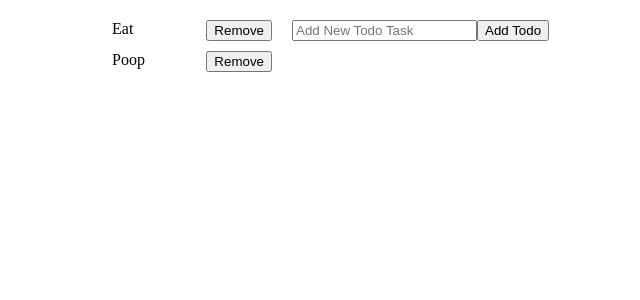
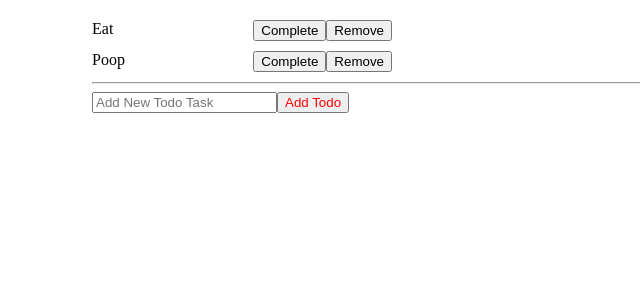
Before and after one commit to mtleonard120/vue-practice, a Vue app: page / in a window 1280 px wide. Shown: the top 300 px of the page, without its empty margins (48-688 px from the left). Built offline with nearby package versions, Linux system fonts and the light colour scheme.

Commit message:
Try out conditional rendering and conditional classes

```diff
--- a/src/App.vue
+++ b/src/App.vue
@@ -1,20 +1,21 @@
 <template>
   <div id="app">
-    <div class="container">
-      <div class="todo-list">
+    <div v-if="todos.length">
       <Todo
         v-for="todo in todos"
         :key="todo.id"
+        :isComplete="todo.isComplete"
         :task="todo.task"
+        :complete="() => completeTodo(todo.id)"
         :remove="() => removeTodo(todo.id)"
-          :id="todo.id"
       />
     </div>
+    <p v-else>All Todos Done</p>
+    <hr />
     <form v-on:submit.prevent="addTodo">
       <input type="text" v-model="newTodo" placeholder="Add New Todo Task" />
-        <button type="submit">Add Todo</button>
+      <button class="red" type="submit">Add Todo</button>
     </form>
-    </div>
   </div>
 </template>
 
@@ -28,10 +29,12 @@ export default {
     todos: [
       {
         id: 1,
+        isComplete: false,
         task: "Eat"
       },
       {
         id: 2,
+        isComplete: false,
         task: "Poop"
       }
     ]
@@ -50,7 +53,15 @@ export default {
   },
   methods: {
     addTodo: function() {
-      this.todos.push({ id: this.nextId, task: this.newTodo });
+      this.todos.push({
+        id: this.nextId,
+        isComplete: false,
+        task: this.newTodo
+      });
+      this.newTodo = "";
+    },
+    completeTodo: function(id) {
+      this.todos.find(t => t.id === id).isComplete = true;
     },
     removeTodo: function(id) {
       this.todos = this.todos.filter(t => t.id !== id);
@@ -64,16 +75,12 @@ export default {
   box-sizing: border-box;
 }
 
+.red {
+  color: red;
+}
+
 #app {
   margin: 20px auto;
   max-width: 1000px;
 }
-
-.container {
-  display: flex;
-}
-
-.todo-list {
-  width: 200px;
-}
 </style>
--- a/src/components/Todo.vue
+++ b/src/components/Todo.vue
@@ -1,7 +1,12 @@
 <template>
   <div class="todo-line">
-    <div class="todo">{{ task }}</div>
-    <button @click="remove">Remove</button>
+    <div :class="[isComplete ? 'complete' : '', 'red']" class="todo">
+      {{ task }}
+    </div>
+    <div class="buttons">
+      <button @click="complete">Complete</button>
+      <button @click="remove">Remove</button>
+    </div>
   </div>
 </template>
 
@@ -9,7 +14,8 @@
 export default {
   name: "Todo",
   props: {
-    id: Number,
+    isComplete: Boolean,
+    complete: Function,
     remove: Function,
     task: String
   }
@@ -17,9 +23,16 @@ export default {
 </script>
 
 <style scoped>
+.buttons {
+  display: flex;
+}
+
+.complete {
+  text-decoration: line-through;
+}
+
 .todo-line {
-  width: 100%;
-  padding: 0 20px;
+  width: 300px;
   margin-bottom: 10px;
   display: flex;
   justify-content: space-between;
```
Lines whose indentation alone changed are shown as unchanged.
